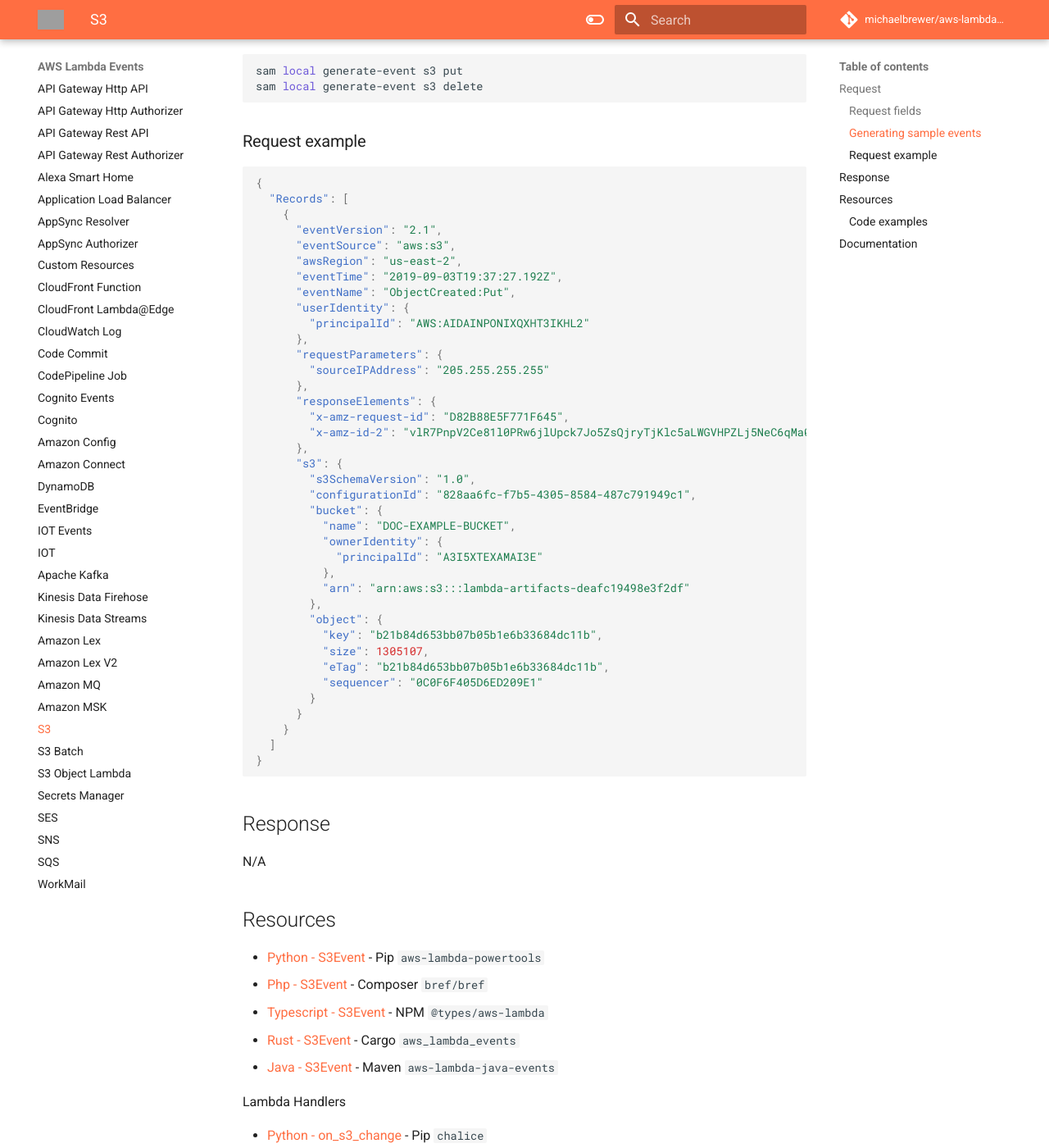
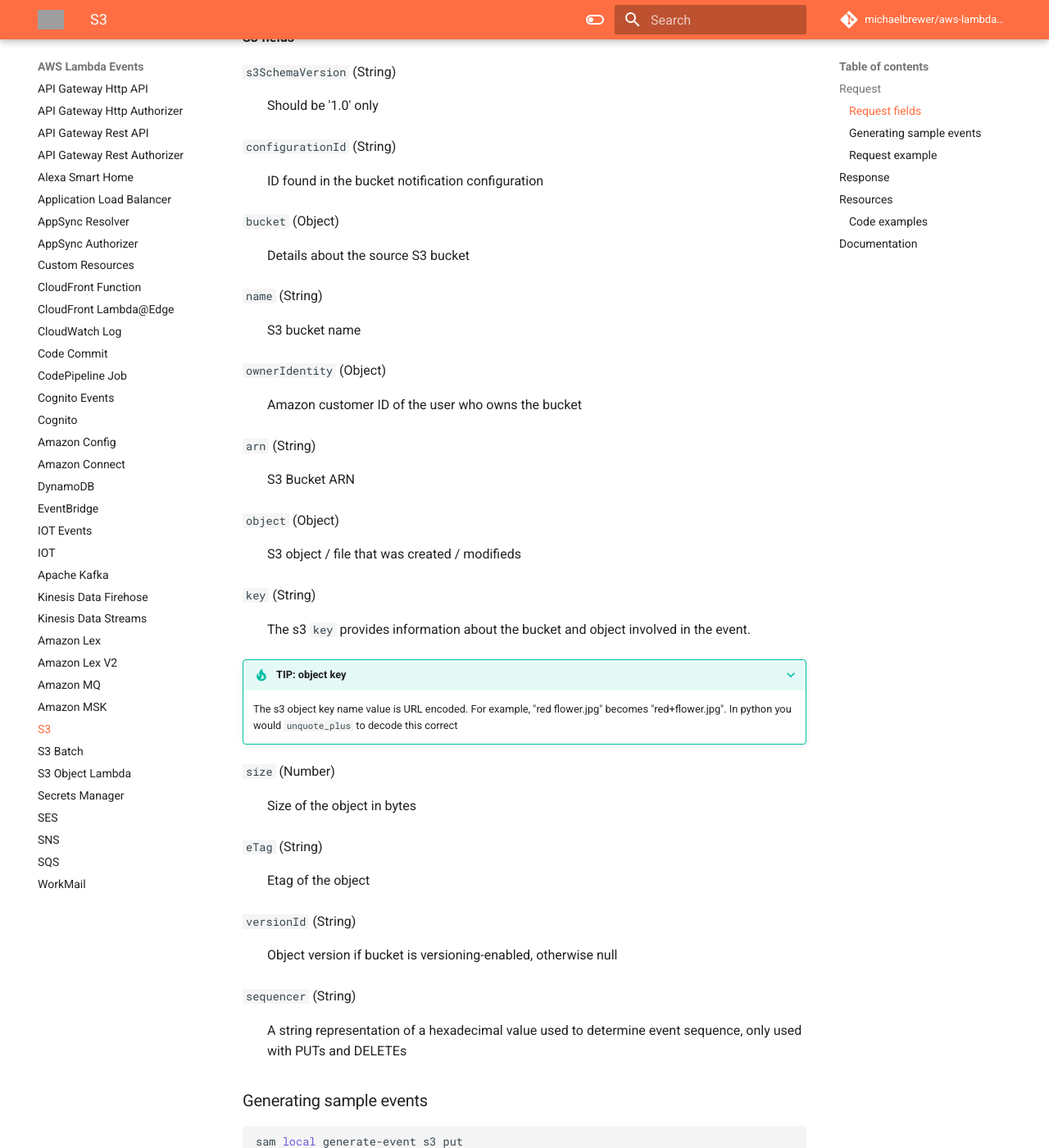
Before and after one commit to michaelbrewer/aws-lambda-events, an MkDocs documentation site: the page built from docs/s3.md, in a window 1280 px wide and 1400 px high, scrolled down 2314 px. Shown: the whole window at 82% size. Built offline with MkDocs 1.6.1 and Material for MkDocs 9.7.7, drawn with Linux system fonts in a browser that asks for light colours; comment, search, counter and statistics services are not loaded; some of the changed text lies outside the part shown; grey boxes are pictures that could not be loaded.

Commit message:
feat(s3): More s3 field docs.

```diff
--- a/docs/s3.md
+++ b/docs/s3.md
@@ -58,19 +58,25 @@
 
 ### Request fields
 
-`eventVersion`
+???+ warning "Warning about records"
+      Multiple records can be delivered in a single event
+
+
+**Record fields**
+
+`eventVersion` (String)
 : The eventVersion key value contains a major and minor version in the form <major>.<minor>
 
-`eventSource`
+`eventSource` (String)
 : The AWS service from which the S3 event originated. For S3, this is aws:s3
 
-`awsRegion`
+`awsRegion` (String)
 : aws region eg: us-east-1
 
-`eventTime`
+`eventTime` (String)
 : The time, in ISO-8601 format, for example, 1970-01-01T00:00:00.000Z, when S3 finished processing the request
 
-`eventName`
+`eventName` (String)
 : Event type. Supported [event types](https://docs.aws.amazon.com/AmazonS3/latest/userguide/notification-how-to-event-types-and-destinations.html#supported-notification-event-types){target="_blank"} eg: ObjectCreated:Put
 
 `userIdentity` (Object)
@@ -85,9 +91,47 @@
     as those that Amazon S3 returns in the response to the request that initiates the events, so they can be
     used to match the event to the request.
 
+**S3 fields**
+
+`s3SchemaVersion` (String)
+: Should be '1.0' only
+
+`configurationId` (String)
+: ID found in the bucket notification configuration
+
+`bucket` (Object)
+: Details about the source S3 bucket
+
+`name` (String)
+: S3 bucket name
+
+`ownerIdentity` (Object)
+: Amazon customer ID of the user who owns the bucket
+
+`arn` (String)
+: S3 Bucket ARN
+
+`object` (Object)
+: S3 object / file that was created / modifieds
+
+`key` (String)
+: The s3 `key` provides information about the bucket and object involved in the event.
+
 ???+ TIP "TIP: object key"
     The s3 object key name value is URL encoded. For example, "red flower.jpg" becomes "red+flower.jpg".
     In python you would `unquote_plus` to decode this correct
+
+`size` (Number)
+: Size of the object in bytes
+
+`eTag` (String)
+: Etag of the object
+
+`versionId` (String)
+: Object version if bucket is versioning-enabled, otherwise null
+
+`sequencer` (String)
+: A string representation of a hexadecimal value used to determine event sequence, only used with PUTs and DELETEs
 
 ### Generating sample events
 
```
